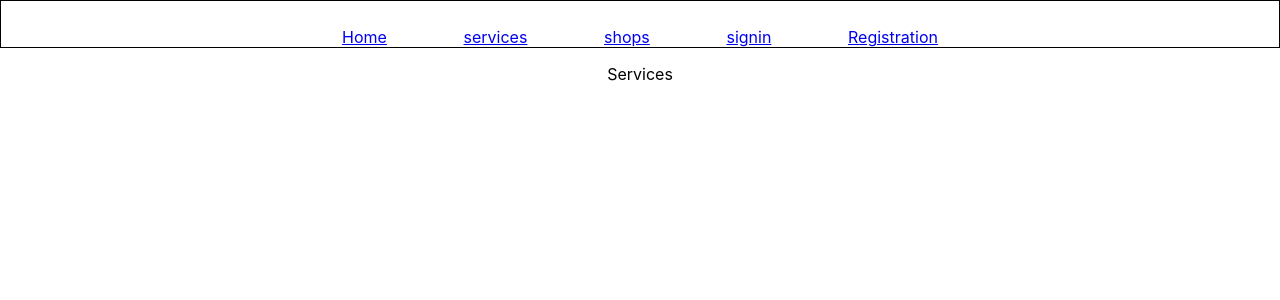
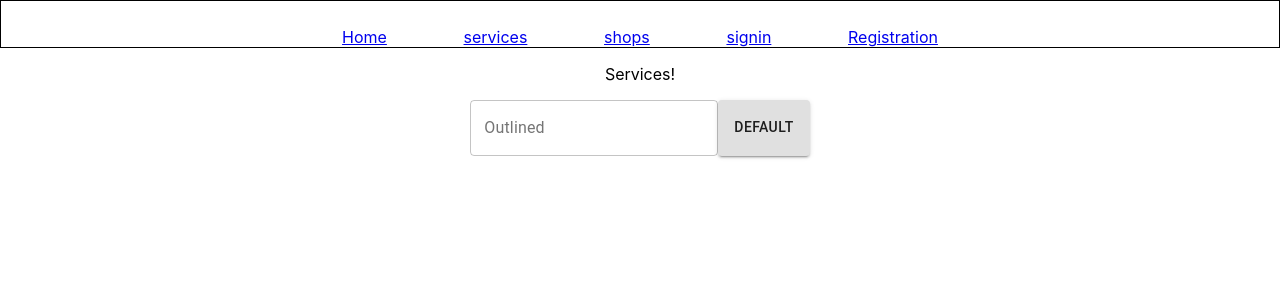
Before and after one commit to Louis-Huynh/Helpii, a React (Create React App) app: page /services in a window 1280 px wide. Shown: the top 300 px of the page. Built offline with nearby package versions, Linux system fonts and the light colour scheme.

Commit message:
23-search bar skeleton

```diff
--- /dev/null
+++ b/src/Containers/SearchBar.js
@@ -0,0 +1,24 @@
+import React from "react";
+import styled from "styled-components";
+import TextField from "@material-ui/core/TextField";
+import Button from "@material-ui/core/Button";
+
+const SearchBar = () => {
+  return (
+    <Wrapper>
+      <TextWrapper id="outlined-basic" label="Outlined" variant="outlined" />
+      <Button variant="contained">Default</Button>
+    </Wrapper>
+  );
+};
+export default SearchBar;
+
+const Wrapper = styled.div`
+  display: flex;
+  flex-direction: rows;
+  justify-content: center;
+`;
+
+const TextWrapper = styled(TextField)`
+  margin-right: 10%;
+`;
--- a/src/Section/Services.js
+++ b/src/Section/Services.js
@@ -1,10 +1,12 @@
 import React from "react";
 import styled from "styled-components";
+import SearchBar from "../Containers/SearchBar";
 
 const Services = () => {
   return (
     <Wrapper>
-      <p>Services</p>
+      <p>Services!</p>
+      <SearchBar />
     </Wrapper>
   );
 };
```
